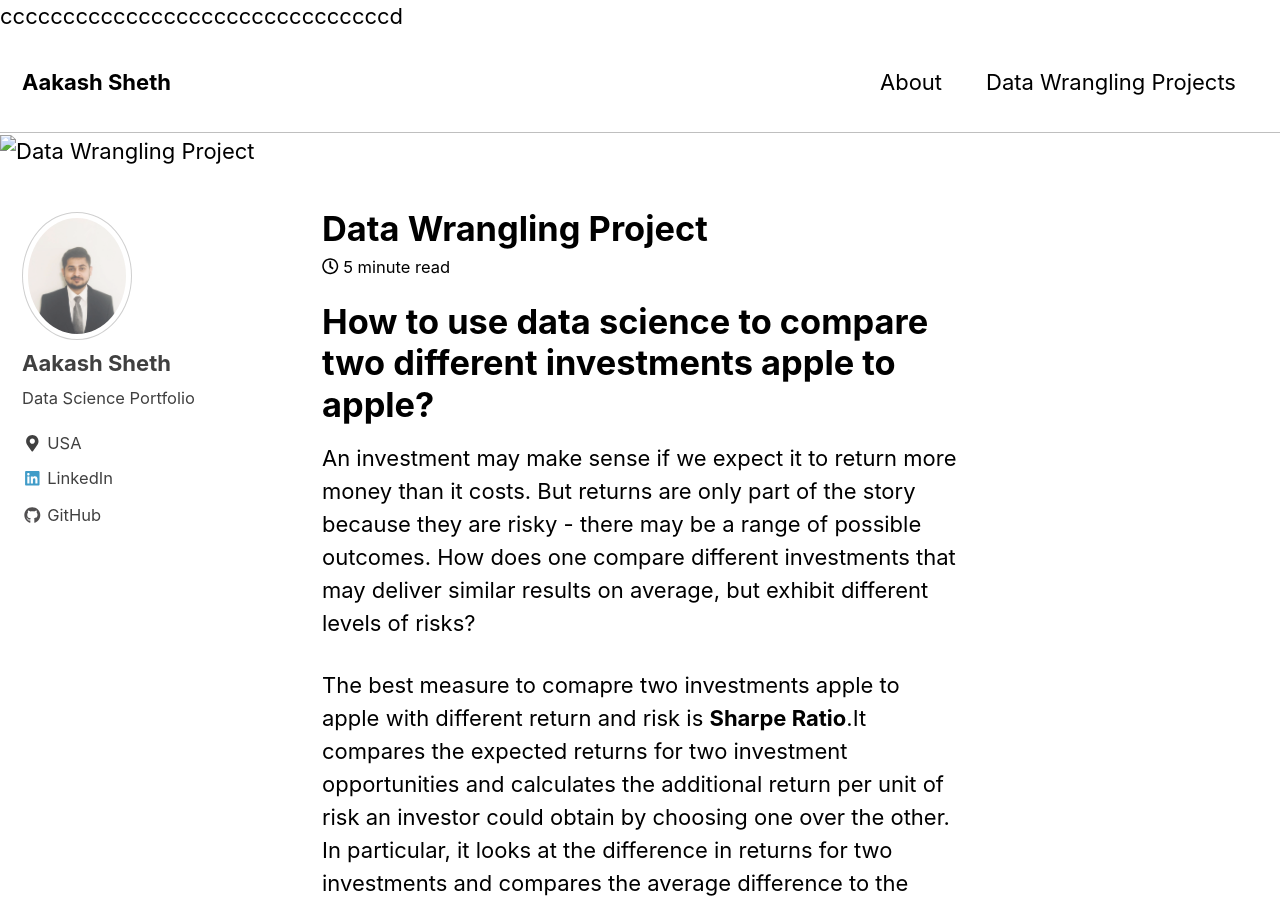
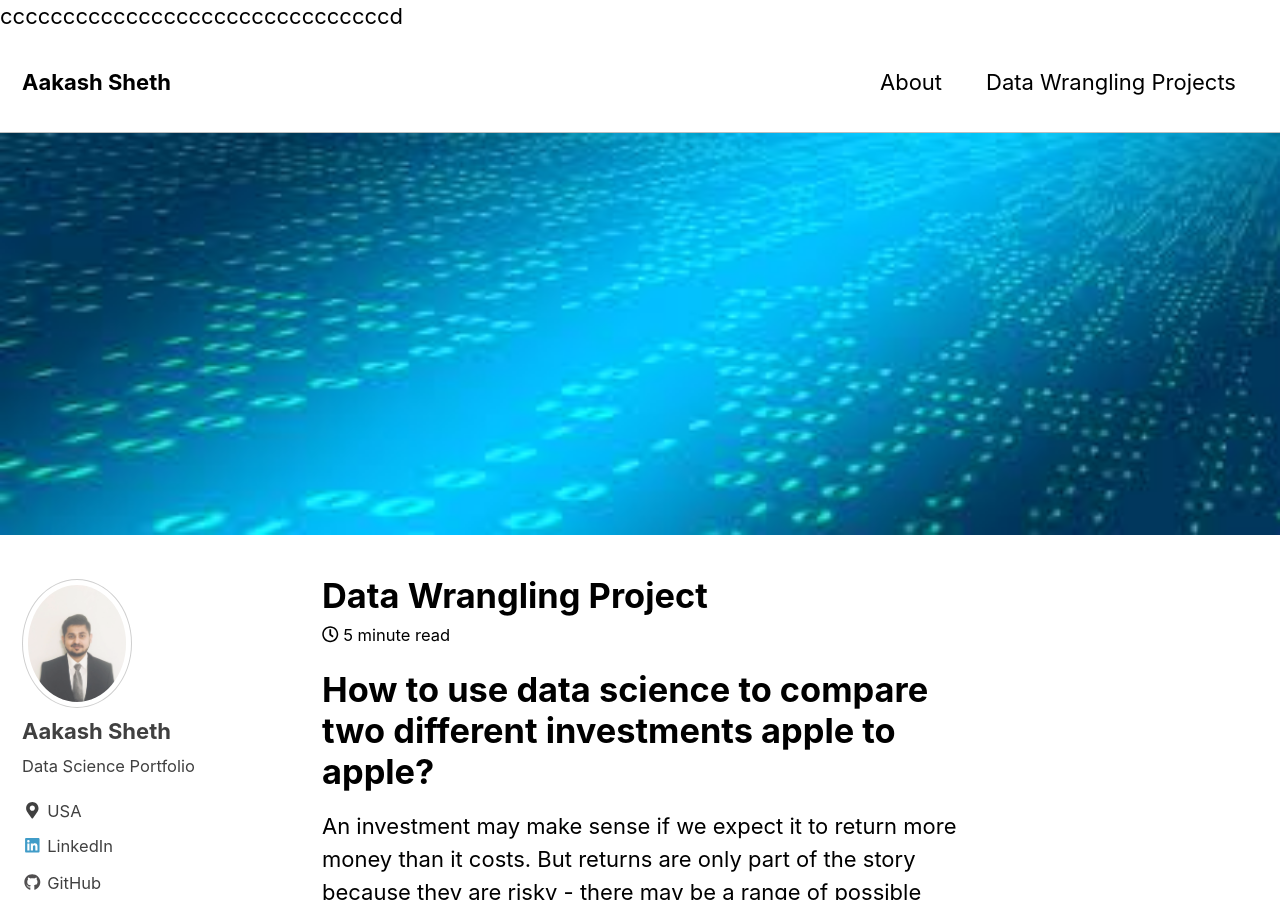
Before and after one commit to aakash-sheth/aakash-sheth.github.io, a Jekyll site: the page built from _posts/2020-01-07-sharpe_ratio.md, in a window 1280 px wide and 900 px high. Built offline with Jekyll 4.4.1, drawn with Linux system fonts in a browser that asks for light colours; nearby versions of some CDN libraries; formulas are drawn with MathJax 3.

Commit message:
Sharpe ratio blog final

```diff
--- a/_posts/2020-01-07-sharperatio.md
+++ b/_posts/2020-01-07-sharpe_ratio.md
@@ -3,7 +3,7 @@ title: "Data Wrangling Project"
 date: 2020-01-07
 tags: [data wrangling, data science, data science for finance, data visualization ]
 header:
-  image: "/images/perceptron/sharpe_ratio_header.jpg"
+  image: "/images/sharpe_ratio/sharpe_ratio_header.jpg"
 excerpt: "Investment analysis using data science"
 mathjax: "true"
 ---
```
